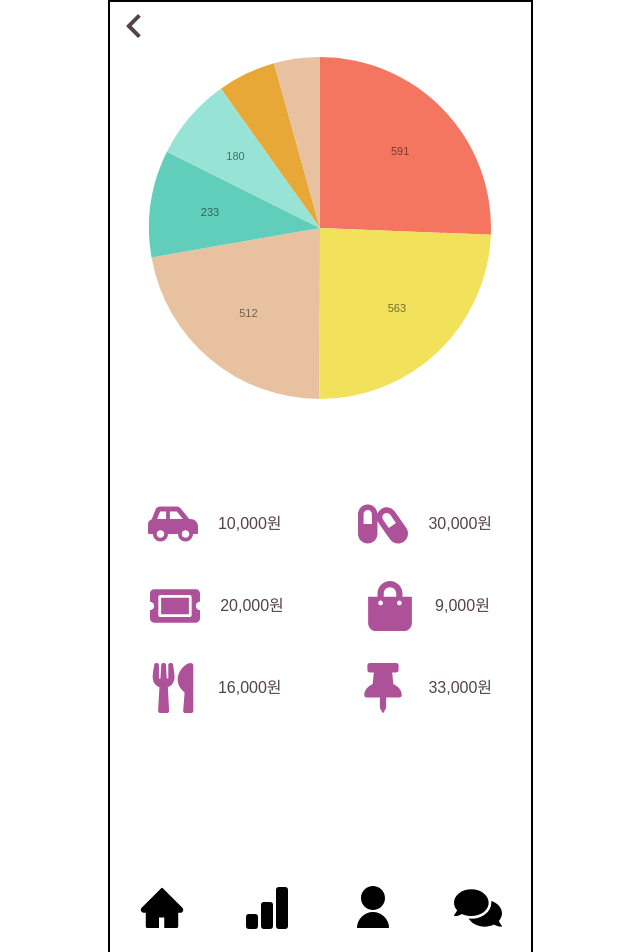
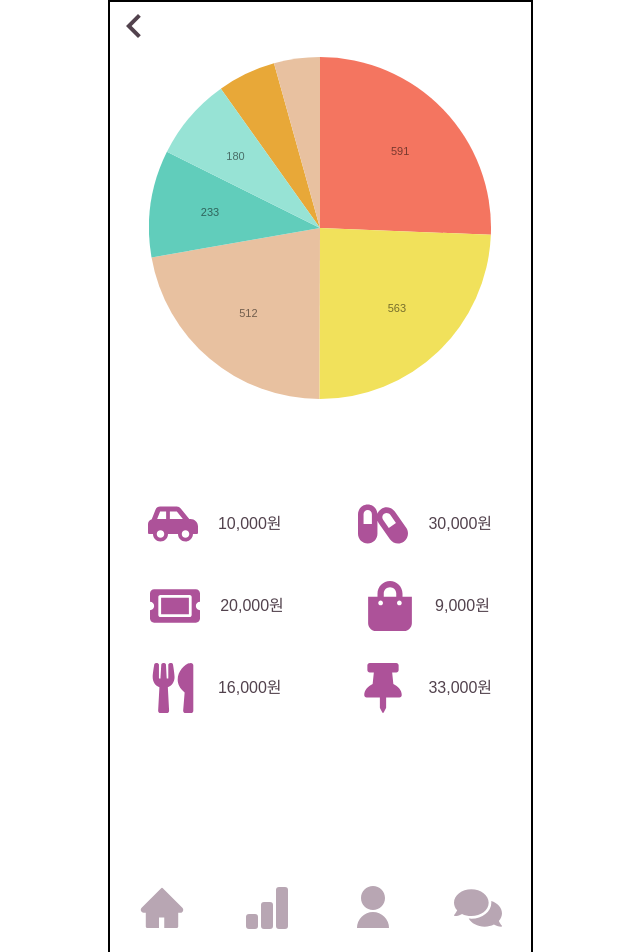
Before and after one commit to haglass/MoneyBook, a React (Create React App) app: page /chartcate in a window 1280 px wide. Shown: the top 952 px of the page, without its empty margins (320-960 px from the left). Built offline with nearby package versions, Linux system fonts and the light colour scheme.

Commit message:
하단 탭메뉴 완성

```diff
--- a/src/components/Nav.js
+++ b/src/components/Nav.js
@@ -25,50 +25,38 @@ const Nav = () => {
       return { focus: false };
     });
   };
+
   return (
     <>
       <css.navInner className="flex justify-around py-4 text-5xl ">
-        <NavLink
+        <css.NavStyle
+          className={({ isActive }) => (isActive ? "active" : "")}
           to="/"
-          activeStyle={{
-            colre: "red",
-          }}
         >
-          <div onClick={handleNavIcon}>
-            {navIcon.focus ? <AiOutlineHome /> : <AiFillHome />}
-          </div>
-        </NavLink>
+          <AiFillHome />
+        </css.NavStyle>
+        <css.NavStyle
+          className={({ isActive }) => (isActive ? "active" : "")}
+          to="/Chart"
+        >
+          <BsBarChartFill />
+        </css.NavStyle>
+        <css.NavStyle
+          className={({ isActive }) => (isActive ? "active" : "")}
+          to="/Login"
+        >
 
-        <NavLink
-          to="/Chart"
-          activeStyle={{
-            colre: "red",
-          }}
+            <RiUserFill />
+
+        </css.NavStyle>
+        <css.NavStyle
+          className={({ isActive }) => (isActive ? "active" : "")}
+          to="/Board"
         >
-          <div onClick={handleNavIcon}>
-            {navIcon.focus ? <BsBarChart /> : <BsBarChartFill />}
-          </div>
-        </NavLink>
-        <NavLink
-          to="/Login"
-          activeStyle={{
-            colre: "red",
-          }}
-        >
-          <div onClick={handleNavIcon}>
-            {navIcon.focus ? <RiUserLine /> : <RiUserFill />}
-          </div>
-        </NavLink>
-        <NavLink
-          to="/Board"
-          activeStyle={{
-            colre: "red",
-          }}
-        >
-          <div onClick={handleNavIcon}>
-            {navIcon.focus ? <FaRegComments /> : <FaComments />}
-          </div>
-        </NavLink>
+
+        <FaComments />
+
+        </css.NavStyle>
       </css.navInner>
     </>
   );
--- a/src/styles/Styles.jsx
+++ b/src/styles/Styles.jsx
@@ -1,4 +1,5 @@
 import styled from "styled-components";
+import { NavLink } from "react-router-dom";
 
 //nav
 export const navInner = styled.div`
@@ -7,21 +8,25 @@ export const navInner = styled.div`
   left: 0;
   width: 100%;
   height: 100px;
-  /* background: red; */
-  // a {
-  //   &::before {
-  //     content: "";
-  //     width: 100%;
-  //     height: 5px;
-  //     background-color: #ad5299;
-  //     display: block;
-  //     margin-bottom: 10px;
-  //     border-radius: 20px;
-  //   }
-  //   svg {
-  //     color: #ad5299;
-  //   }
-  // }
+  a {
+    svg {
+      color: #b8a6b3;
+    }
+  }
+`;
+export const NavStyle = styled(NavLink)`
+  &.active::before {
+    content: "";
+    width: 100%;
+    height: 5px;
+    background-color: #ad5299;
+    display: block;
+    margin-bottom: 10px;
+    border-radius: 20px;
+  }
+  &.active >svg {
+    color: #ad5299;
+  }
 `;
 
 //Login
```
